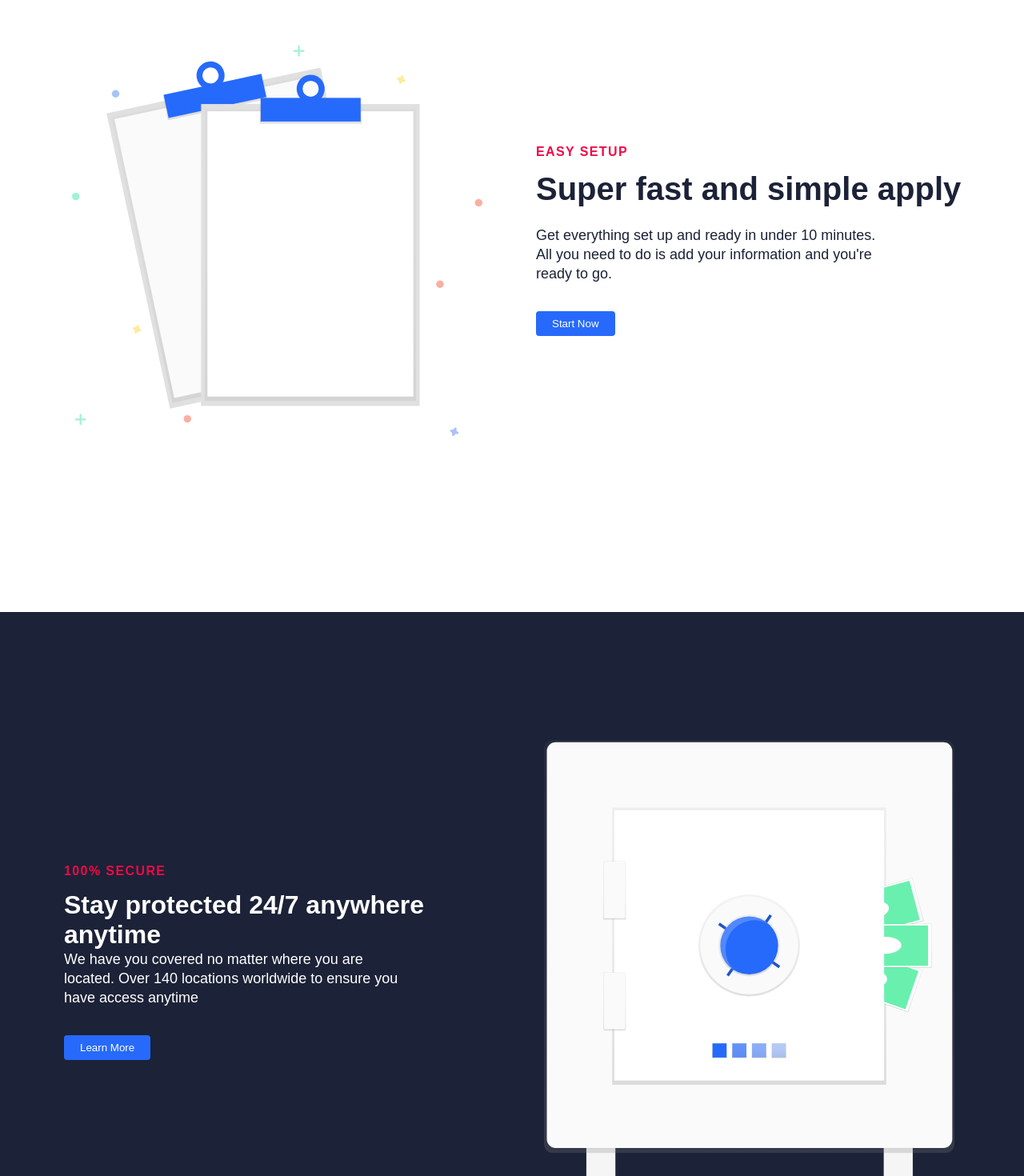
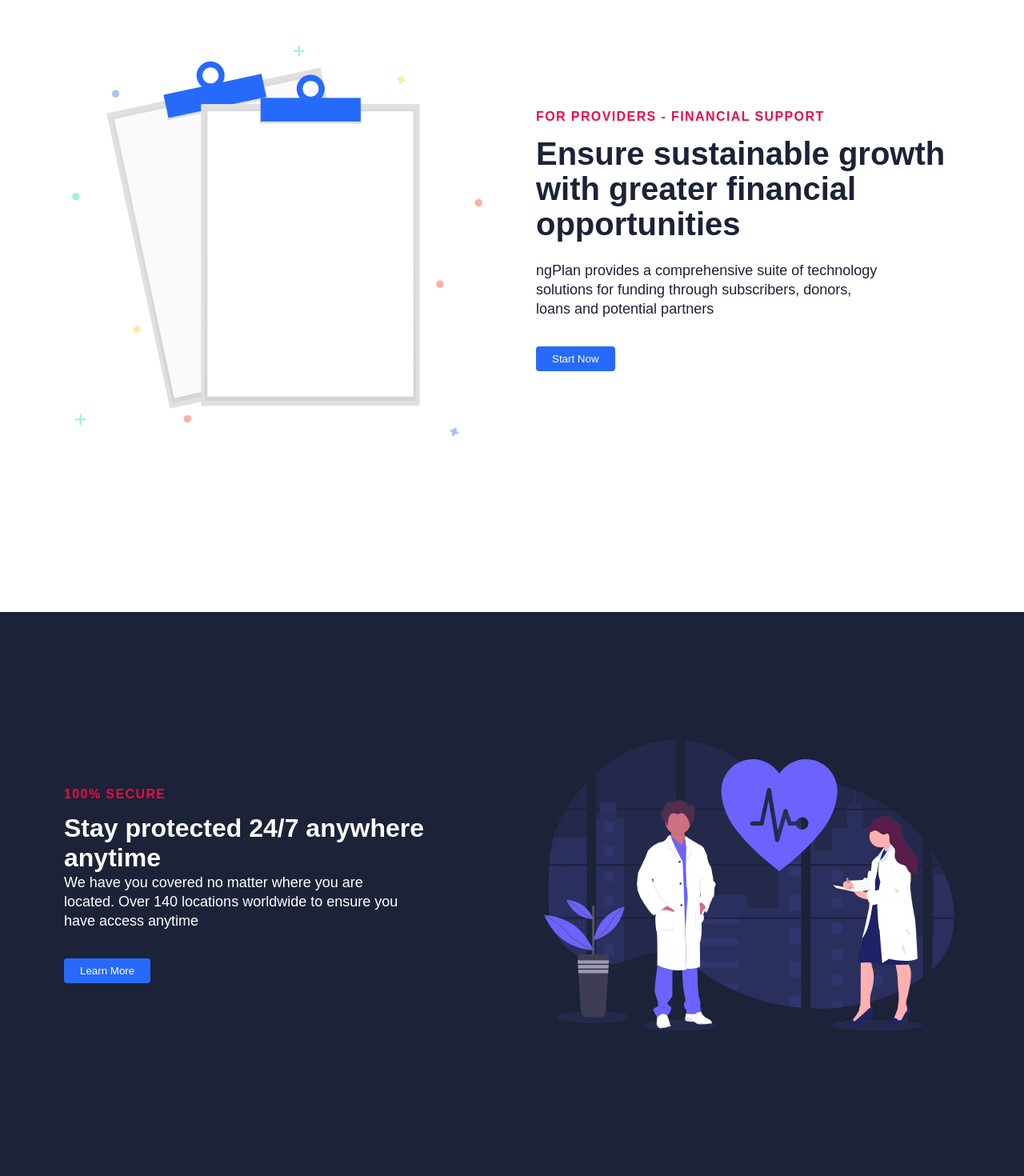
Before and after one commit to koladeg/react-onepage-site, a React (Create React App) app: page / in a window 1280 px wide. Shown: the part 920-2390 px from the top of the page at 80% size. Built offline with nearby package versions, Linux system fonts and the light colour scheme.

Commit message:
edit Provider data

```diff
--- a/src/components/Pages/HomePage/Data.js
+++ b/src/components/Pages/HomePage/Data.js
@@ -2,7 +2,7 @@ export const homeObjOne = {
     lightBg: false,
     lightText: true,
     lightTextDesc: true,
-    topLine: 'FOR PATIENT- AFFORDABLE HEALTHCARE',
+    topLine: 'FOR PATIENT - AFFORDABLE HEALTHCARE',
     headline: 'All In The Palm Of Your Hands',
     description:
     'ngPlan is revolutionizing the management of large-scale health schemes in Africa by providing subcribers the opportunity to access good and affordable healthcare wherever whether banked or unbanked with ease through nearby agents or a mobile device',
@@ -22,7 +22,7 @@ export const homeObjTwo = {
       'We have you covered no matter where you are located. Over 140 locations worldwide to ensure you have access anytime',
     buttonLabel: 'Learn More',
     imgStart: '',
-    img: 'images/svg-5.svg',
+    img: 'images/svg-1.svg',
     alt: 'Vault'
   };
 
@@ -30,10 +30,10 @@ export const homeObjTwo = {
     lightBg: true,
     lightText: false,
     lightTextDesc: false,
-    topLine: 'EASY SETUP',
-    headline: 'Super fast and simple apply',
+    topLine: 'FOR PROVIDERS - FINANCIAL SUPPORT',
+    headline: 'Ensure sustainable growth with greater financial opportunities',
     description:
-      "Get everything set up and ready in under 10 minutes. All you need to do is add your information and you're ready to go.",
+      "ngPlan provides a comprehensive suite of technology solutions for funding through subscribers, donors, loans and potential partners",
     buttonLabel: 'Start Now',
     imgStart: 'start',
     img: 'images/svg-7.svg',
```
Also changed, not shown: public/images/svg-1.svg.
